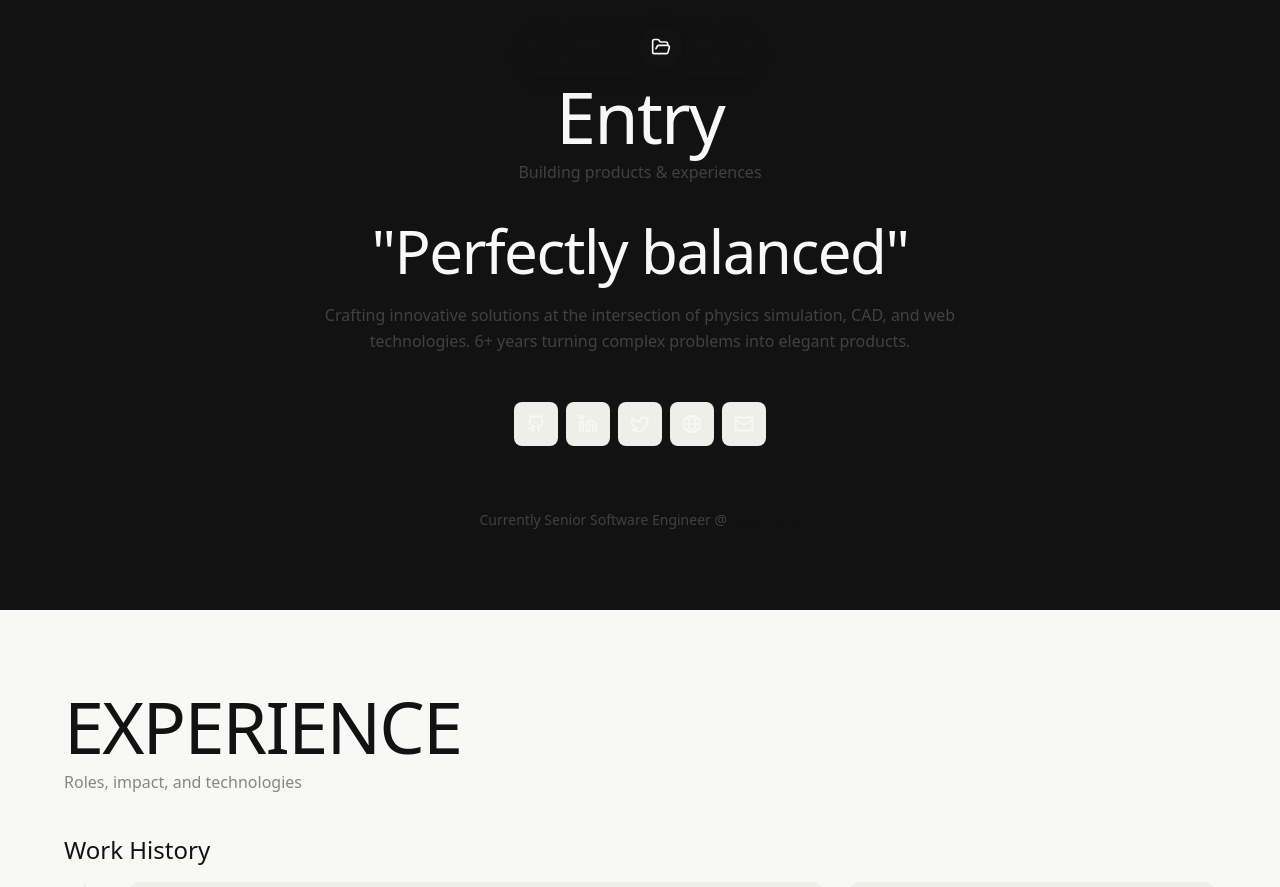
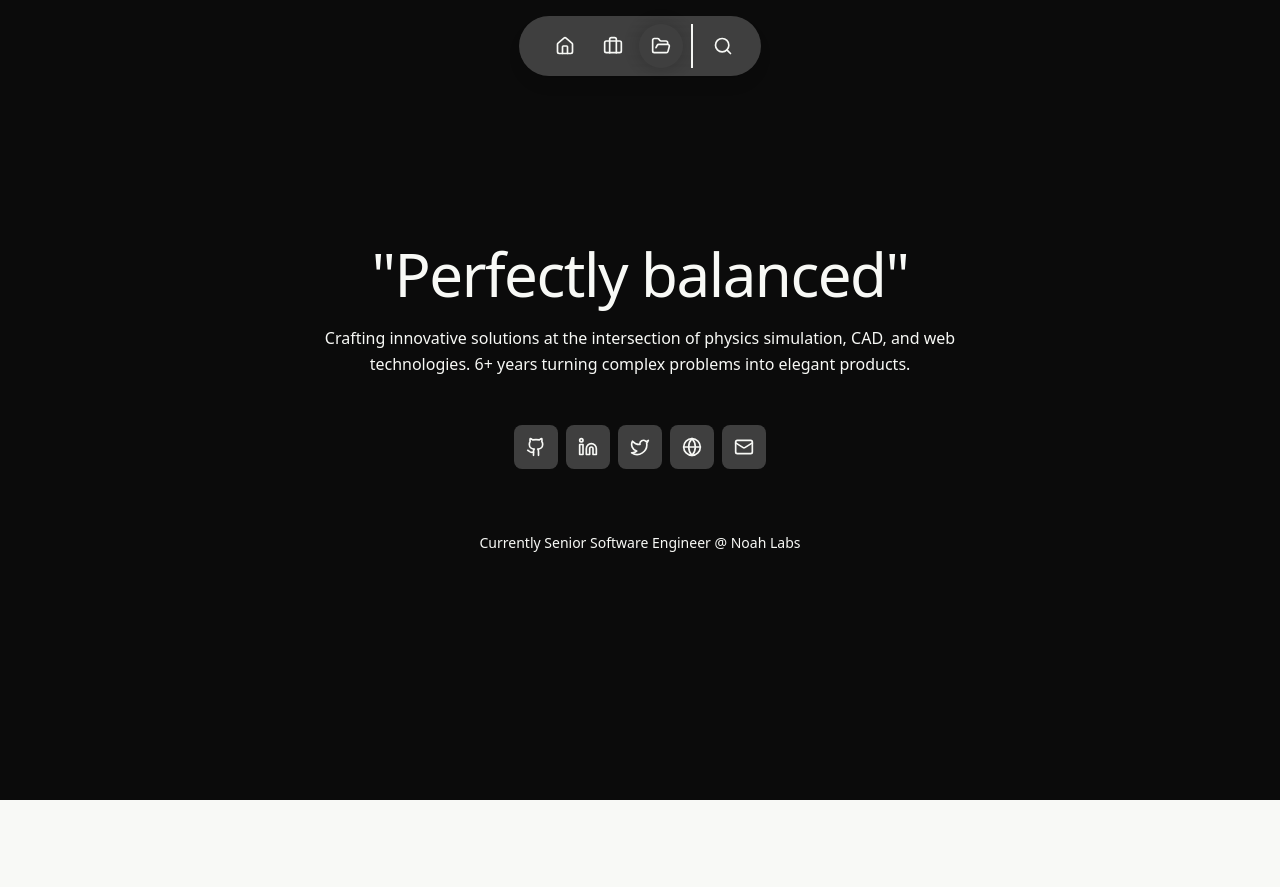
Before and after one commit to manoj-malviya-96/manoj-malviya-96, a Next.js app in the folder portfolio/: page / in a window 1280 px wide. Shown: the top 887 px of the page. Built offline with nearby package versions, Linux system fonts and the light colour scheme.

Commit message:
update names

```diff
--- a/portfolio/app/globals.css
+++ b/portfolio/app/globals.css
@@ -3,7 +3,9 @@
 /* Static design tokens */
 @theme static {
     --color-light: oklch(0.98 0.003 115.93);
-    --color-dark: oklch(0.182 0 89.876);
+    --color-dark: oklch(0.15 0 89.876);
+    --color-muted: oklch(0.647 0 89.876 / 0.4);
+
     --color-brand-light: oklch(0.656 0.178 301.931 / 0.8);
     --color-brand-dark: oklch(0.457 0.15 301.931 / 0.8);
     --color-success: oklch(0.857 0.289 142.573 / 0.7);
@@ -14,112 +16,17 @@
     --animate-ripple: ripple 1s var(--ease-default);
 }
 
-/* Map commonly-used semantic variables to the static tokens */
-:root {
-    --background: var(--color-light);
-    --foreground: var(--color-dark);
-    --muted: oklch(0.95 0.01 115); /* simplified blend */
-    --muted-foreground: oklch(0.45 0 89 / 0.7);
-    --border: oklch(0.85 0 89 / 0.25);
-}
-
 /* Base styles */
 @layer base {
     html {
-        font-size: 16px;
+        @apply scroll-smooth;
     }
 
     body {
-        background-color: var(--background);
-        color: var(--foreground);
+        @apply bg-dark text-light font-sans leading-relaxed;
     }
 }
 
-/* Minimal utilities bound to the static tokens */
-@layer utilities {
-    .bg-light {
-        background-color: var(--color-light);
-    }
-
-    .bg-dark {
-        background-color: var(--color-dark);
-    }
-
-    .text-light {
-        color: var(--color-light);
-    }
-
-    .text-dark {
-        color: var(--color-dark);
-    }
-
-    .text-foreground {
-        color: var(--foreground);
-    }
-
-    .text-background {
-        color: var(--background);
-    }
-
-    .bg-background {
-        background-color: var(--background);
-    }
-
-    .bg-foreground {
-        background-color: var(--foreground);
-    }
-
-    .text-muted-foreground {
-        color: var(--muted-foreground);
-    }
-
-    .bg-muted {
-        background-color: var(--muted);
-    }
-
-    .bg-border {
-        background-color: var(--border);
-    }
-
-    .border-border {
-        border-color: var(--border);
-    }
-}
-
-/* Typography defaults when no Tailwind text-* overrides are present */
-@layer base {
-    :where(:not(:has([class*=" text-"]), :not(:has([class^="text-"])))) {
-        h1 {
-            font-size: 1.5rem;
-            font-weight: 500;
-            line-height: 1.5;
-        }
-
-        h2 {
-            font-size: 1.25rem;
-            font-weight: 500;
-            line-height: 1.5;
-        }
-
-        h3 {
-            font-size: 1.125rem;
-            font-weight: 500;
-            line-height: 1.5;
-        }
-
-        h4, p, label, button, input {
-            font-size: 1rem;
-            font-weight: 400;
-            line-height: 1.5;
-        }
-
-        label, button {
-            font-weight: 500;
-        }
-    }
-}
-
-/* Subtle effects (explicit CSS to avoid parser issues with @apply in pseudo elements) */
 .glow-subtle {
     transition: all 300ms var(--ease-default);
 }
--- a/portfolio/components/NavBar.tsx
+++ b/portfolio/components/NavBar.tsx
@@ -25,7 +25,7 @@ export function NavBar<T extends string>({
     return (
         <nav className="fixed bottom-4 md:top-4 left-1/2 -translate-x-1/2 z-50 max-w-xl px-2">
             <div
-                className="bg-muted/80 backdrop-blur-xl rounded-full px-4 py-2 border border-border/30 glow-subtle shadow-lg">
+                className=" backdrop-blur-xl rounded-full px-4 py-2 bg-muted glow-subtle shadow-lg">
                 <div className="flex items-center justify-between gap-2">
                     <div className="flex items-center gap-1 px-2 border-r-2">
                         {items.map(item => {
--- a/portfolio/components/ScreenContainer.tsx
+++ b/portfolio/components/ScreenContainer.tsx
@@ -26,24 +26,19 @@ export const ScreenContainer = forwardRef<HTMLElement, ScreenContainerProps>(fun
     const headerAlignClass = headerAlign === 'center' ? 'text-center' : undefined;
 
     return (
-        <section ref={ref} id={id} className={cn('py-20 px-4 sm:px-6 lg:px-8', className)}>
-            <div className={cn('max-w-6xl mx-auto')}>
-                {(title || subtitle) && (
-                    <div className={cn('mb-10', headerAlign === 'center' && 'text-center')}>
+        <section ref={ref} id={id}
+                 className={cn('py-20 px-4 sm:px-6 lg:px-8',
+                     'min-h-screen flex flex-col justify-center',
+                     className)}>
             {title && (
-                            <h2 className={cn('text-6xl sm:text-7xl tracking-tight mb-2', headerAlignClass, titleClassName)}>
+                <h2 className={cn('text-6xl sm:text-7xl tracking-tight mb-2 w-full', headerAlignClass, titleClassName)}>
                     {title}
                 </h2>
             )}
-
             {subtitle && (
                 <p className={cn('text-muted-foreground', headerAlignClass, subtitleClassName)}>{subtitle}</p>
             )}
-                    </div>
-                )}
-
             {children}
-            </div>
         </section>
     );
 });
--- a/portfolio/screens/entry.tsx
+++ b/portfolio/screens/entry.tsx
@@ -121,10 +121,8 @@ export default function Entry() {
             {/* Sections */}
             <div>
                 <ScreenContainer
+                    id="home"
                     ref={homeRef}
-                    id="home"
-                    title="Entry"
-                    subtitle="Building products & experiences"
                     headerAlign="center"
                     className="bg-dark text-light"
                 >
@@ -135,7 +133,6 @@ export default function Entry() {
                     id="workex"
                     title="Experience"
                     subtitle="Roles, impact, and technologies"
-                    titleClassName="uppercase"
                     className="bg-light text-dark"
                 >
                     <Highlights/>
@@ -145,7 +142,6 @@ export default function Entry() {
                     id="showcase"
                     title="Projects & Blogs"
                     subtitle="Exploring ideas through code and writing"
-                    className="bg-dark text-light"
                 >
                     <Showcase/>
                 </ScreenContainer>
--- a/portfolio/screens/footer.tsx
+++ b/portfolio/screens/footer.tsx
@@ -5,7 +5,6 @@ import {FOOTER_DATA} from "@/core/data";
 
 export default function Footer() {
     const {social, quickLinks, profile} = FOOTER_DATA
-
     return (
         <footer className="bg-muted py-12 px-4 sm:px-6 lg:px-8">
             <div className="max-w-6xl mx-auto">
```
Lines whose indentation alone changed are shown as unchanged.
